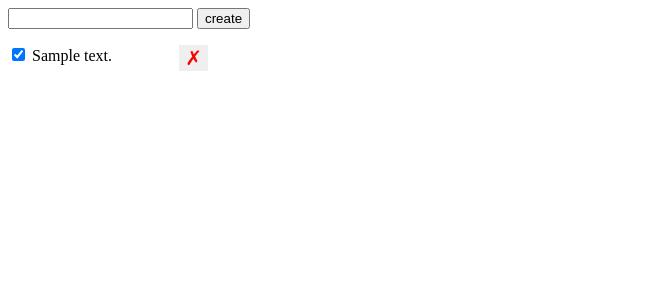
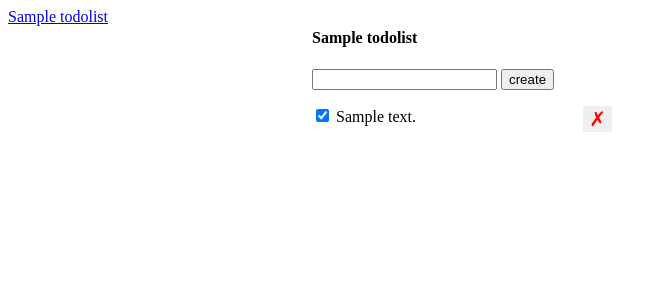
Before and after one commit to Ahmedabdulelah/Todo-app, a Flask app: template templates/index.html in a window 1280 px wide. Shown: the top 300 px of the page, without its empty margins (0-667 px from the left). Run offline with Flask 3, Linux system fonts and the light colour scheme; the template is opened without the code that fills it: values that come from a table or form of the project are taken from there, others are empty; tables that the repository leaves empty hold one stand-in row (values such as "Sample post").

Commit message:
Add TodoList

```diff
--- a/app.py
+++ b/app.py
@@ -81,10 +81,17 @@ def delete_todo(todoId):
         return jsonify({'success': True})
 
 
+@app.route('/lists/<list_id>')
+def get_list_todos(list_id):
+    return render_template('index.html',
+    active_list = TodoList.query.get(list_id),
+    lists = TodoList.query.all(),
+    todos =Todo.query.filter_by(list_id = list_id).order_by('id').all())
+
+
 @app.route('/')
 def index():
-    return render_template('index.html', data =Todo.query.order_by('id').all())
-
+    return redirect(url_for('get_list_todos' , list_id = 1))
 
 if __name__ == "__main__":
     app.run(debug=True,port=9000)
--- a/tempCodeRunnerFile.py
+++ b/tempCodeRunnerFile.py
@@ -1 +1 @@
-    todos = db.relationship('Todo', backref='List' , lazy=True)
+description
--- a/templates/index.html
+++ b/templates/index.html
@@ -9,7 +9,7 @@
                 list-style: none;
                 padding: 0;
                 margin: 0;
-                width: 200px;
+                width: 300px;
             }
             li{
                 clear: both;
@@ -23,22 +23,42 @@
                 cursor: pointer;
                 float: right;
             }
+            .lists-wrapper , .todos-wrapper{
+                display: inline-block;
+                vertical-align: top;
+            }
         </style>
     </head>
     <body>
+        <div class="lists-wrapper">
+            <ul id="lists">
+                {% for list in lists %}
+                <li>
+                    <a href="/lists/{{list.id}}">
+                        {{list.name}}
+                    </a>
+                </li>
+                {% endfor %}
+            </ul>
+        </div>
+
+
+        <div class="todos-wrapper">
+            <h4>{{active_list.name}}</h4>
             <form id="form">
                 <input type="text" id="description" name="description">
                 <input type="submit" value="create">
             </form>
             <div class = "hidden" id = "error"> Something went wrong! </div>
             <ul id="todos">
-            {% for d in data %}
-            <li><input class="check-completed" data-id="{{d.id}}" type="checkbox"{% if d.completed %} checked {% endif %}>
-                {{d.description}}
-                <button class="delete-button" data-id="{{d.id}}">&cross;</button>
+                {% for todo in todos %}
+                <li><input class="check-completed" data-id="{{todo.id}}" type="checkbox"{% if todo.completed %} checked {% endif %}>
+                    {{todo.description}}
+                    <button class="delete-button" data-id="{{todo.id}}">&cross;</button>
                 </li>
                 {% endfor %}
             </ul>
+        </div>
 
         <script>
                 const deletebtn = document.querySelectorAll(".delete-button")
```
Lines whose indentation alone changed are shown as unchanged.
